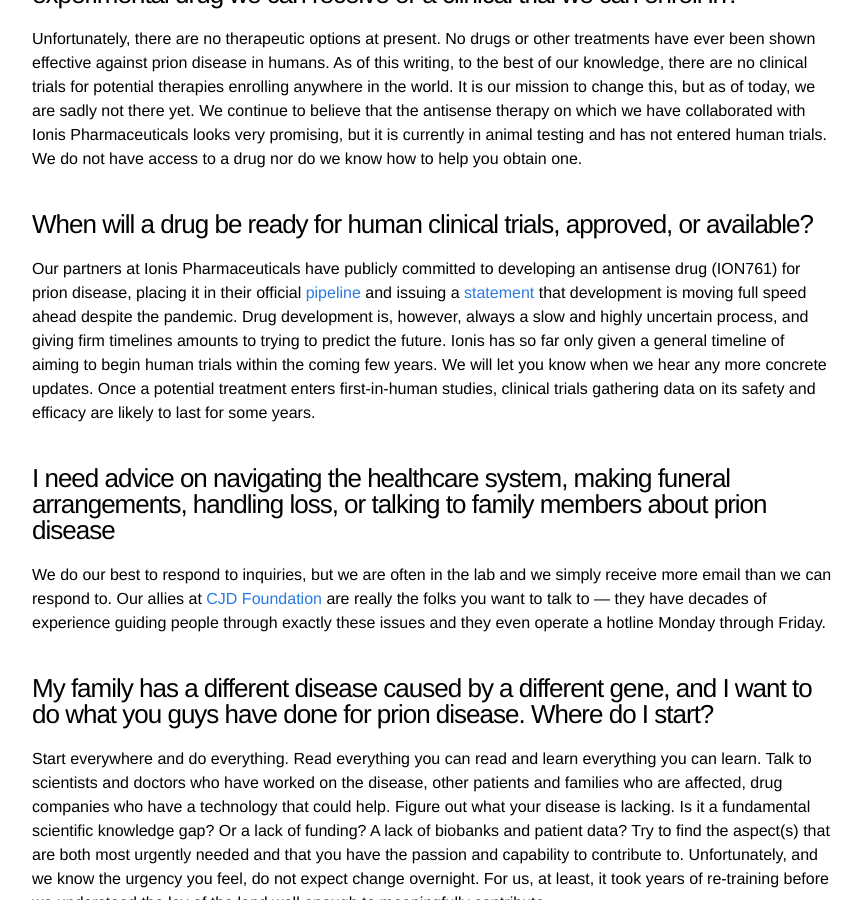
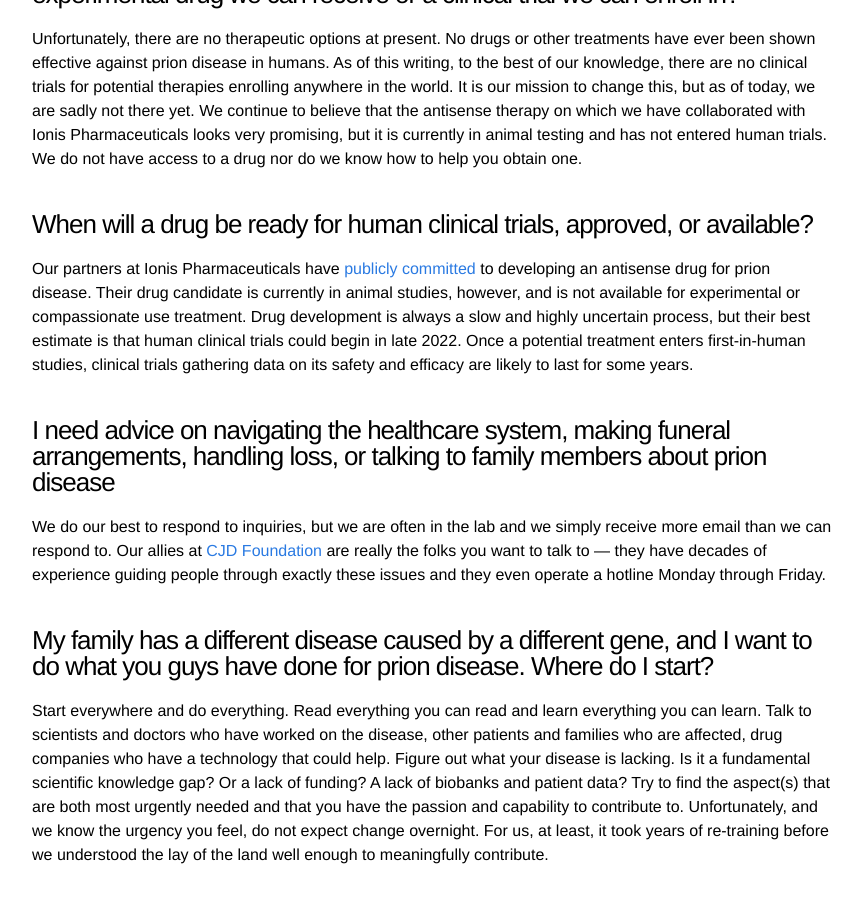
Before and after one commit to ericminikel/prionalliance, a Jekyll site: the page built from faq.md, in a window 1280 px wide and 900 px high, scrolled down 3460 px. Shown: the whole window, without its empty margins (208-1070 px from the left). Built offline with Jekyll 4.4.1, drawn with Linux system fonts in a browser that asks for light colours.

Commit message:
ionis timleine

```diff
--- a/faq.md
+++ b/faq.md
@@ -83,7 +83,7 @@ Unfortunately, there are no therapeutic options at present. No drugs or other tr
 
 ### When will a drug be ready for human clinical trials, approved, or available?
 
-Our partners at Ionis Pharmaceuticals have publicly committed to developing an antisense drug (ION761) for prion disease, placing it in their official [pipeline](https://www.ionispharma.com/ionis-innovation/pipeline/) and issuing a [statement](/media/2020/04/ionis-prion-covid-19-statement.pdf) that development is moving full speed ahead despite the pandemic. Drug development is, however, always a slow and highly uncertain process, and giving firm timelines amounts to trying to predict the future. Ionis has so far only given a general timeline of aiming to begin human trials within the coming few years. We will let you know when we hear any more concrete updates. Once a potential treatment enters first-in-human studies, clinical trials gathering data on its safety and efficacy are likely to last for some years.
+Our partners at Ionis Pharmaceuticals have [publicly committed](http://www.prionalliance.org/media/2021/04/Prion_Disease_Community_Statement_4.7.21.pdf) to developing an antisense drug for prion disease. Their drug candidate is currently in animal studies, however, and is not available for experimental or compassionate use treatment. Drug development is always a slow and highly uncertain process, but their best estimate is that human clinical trials could begin in late 2022. Once a potential treatment enters first-in-human studies, clinical trials gathering data on its safety and efficacy are likely to last for some years.
 
 <a name="need-advice" />
 
```
